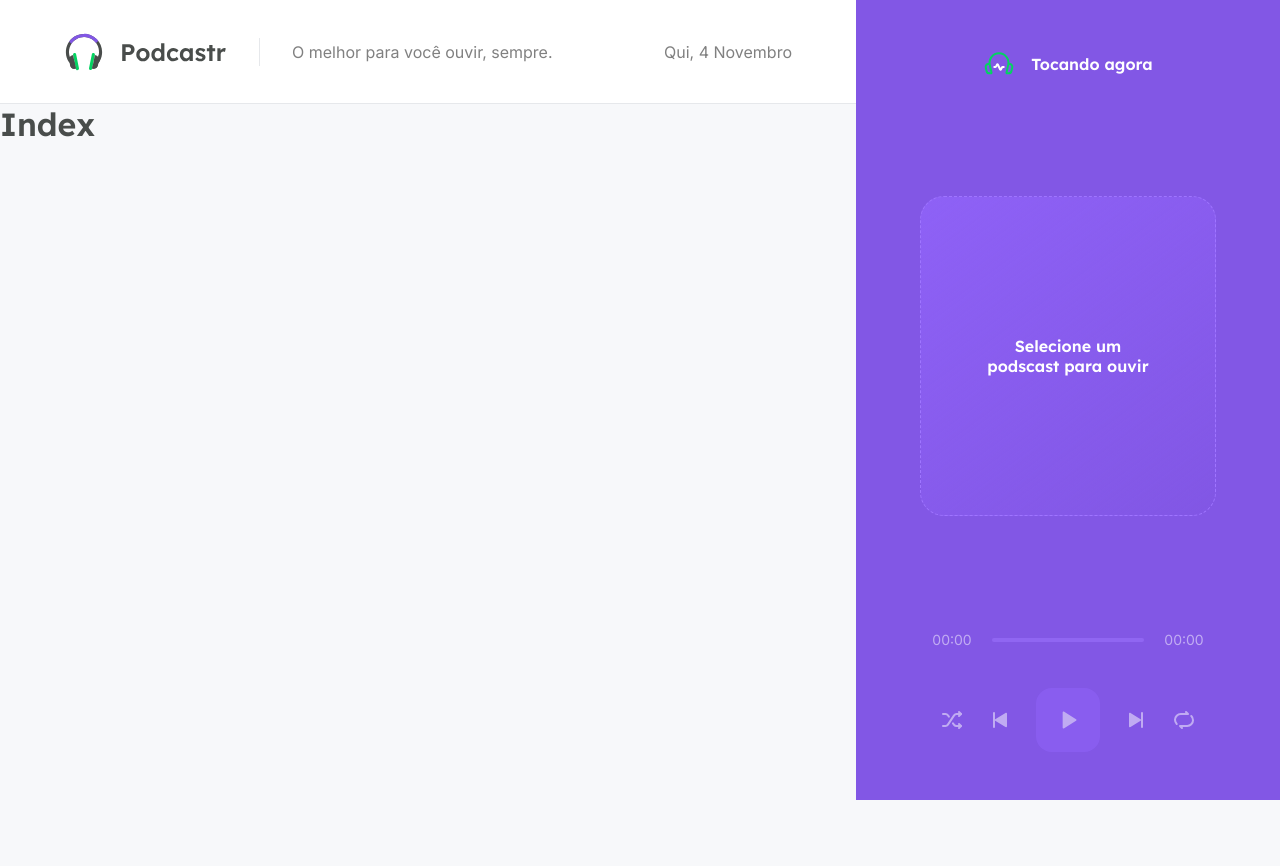
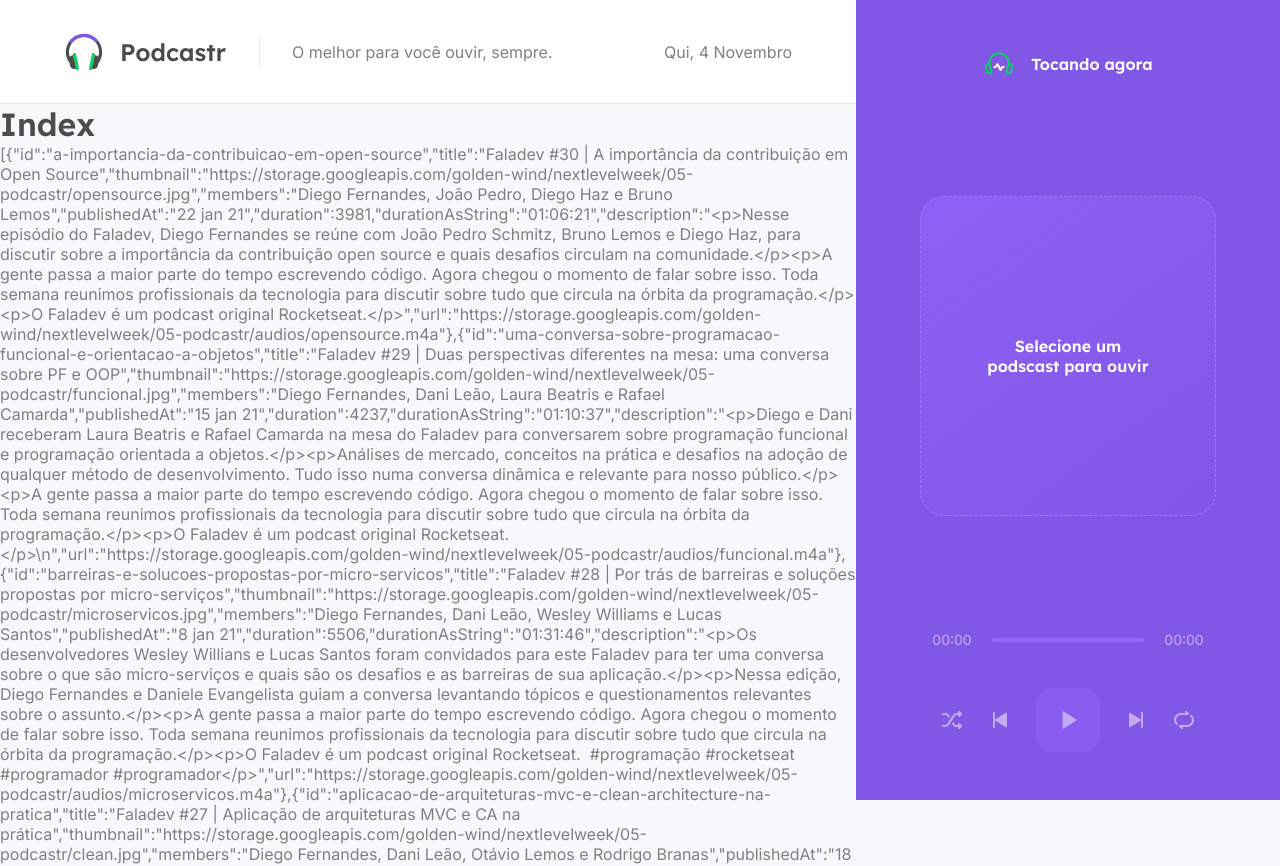
Before and after one commit to patbarnabe/Podcastr-NLW5, a Next.js app: page / in a window 1280 px wide. Shown: the top 866 px of the page. Before the commit the page ends 800 px from the top, so only its background shows below. Built offline with nearby package versions, Linux system fonts and the light colour scheme; data requests are answered from the project's data file.

Commit message:
Home page types config and axios installation

```diff
--- a/package.json
+++ b/package.json
@@ -9,6 +9,7 @@
     "server": "json-server server.json -w -d 750 -p 3333"
   },
   "dependencies": {
+    "axios": "^0.24.0",
     "date-fns": "^2.25.0",
     "next": "12.0.2",
     "react": "17.0.2",
--- a/src/pages/index.tsx
+++ b/src/pages/index.tsx
@@ -1,54 +1,73 @@
-// Três formas de Consumir API dentro do React:
+/*Três formas de Consumir API dentro do React:
+  - SPA
+  - SSR
+  - SSG
+*/
 
-// import { useEffect } from "react"
+import { GetStaticProps } from 'next'; // Tipagem da função, ou seja, como é seu formato, seu retorno, seus parâmetros, etc.
 
-export default function Home(props) {
+import { format, parseISO} from 'date-fns';
+import ptBR from 'date-fns/locale/pt-BR';
 
+import { api } from '../services/api';
+import { convertDurationToTimeString } from '../utils/convertDurationToTimeString';
 
-  //1. SPA (funciona em qualquer projeto React)
+type Episode = {
+  id: string,
+  title: string,
+  thumbnail: string,
+  members: string,
+  publishedAt: string,
+  duration: number,
+  durationAsString: string,
+  description: string,
+  url: string,
+}
 
-  /*
-  useEffect(() => {
-    fetch('http://localhost:3333/episodes')
-      .then(response => response.json())
-      .then(data => console.log(data))
-  }, [])
-  */
+type HomeProps = {
+  episodes: Episode[] // ou Array<Episode>
+}
 
-  console.log(props.episodes) // Dados foram carregados no Next.js e podem ser vistos no terminal onde o 'yarn dev' está sendo rodado. Para observar os dados no browser, adicionar <p>{JSON.stringify(props.episodes)}</p> no return da página.
-
+export default function Home(props: HomeProps) {
   return (
     <>
       <h1> Index </h1>
+      <p>{JSON.stringify(props.episodes)}</p>
     </>
   )
 }
 
-// 2. SSR (funciona apenas para Next.js)
+// SSG
+export const getStaticProps: GetStaticProps =  async () => {
+  //  const response = await api.get('/episodes?_limit=12&_sort=published_at&_order=desc'
 
-/*
-export async function getServerSideProps() {
-  const response = await fetch('http://localhost:3333/episodes')
-  const data = await response.json()
+  // const data = await response.data;
+
+  const { data } = await api.get('episodes', {
+    params: {
+      _limit: 12,
+      _sort: 'published_at',
+      _order: 'desc'
+    }
+  })
+
+  const episodes = data.map(episode => {
+    return {
+      id: episode.id,
+      title: episode.title,
+      thumbnail: episode.thumbnail,
+      members: episode.members,
+      publishedAt: format(parseISO(episode.published_at), 'd MMM yy', { locale: ptBR }),
+      duration: Number(episode.file.duration),
+      durationAsString: convertDurationToTimeString(Number(episode.file.duration)),
+      description: episode.description,
+      url: episode.file.url,
+    };
+  })
 
   return {
     props: {
-      episodes: data
-    }
-  }
-}
-*/
-
-
-// 3. SSG (funciona apenas para Next.js)
-
-export async function getStaticProps() {
-  const response = await fetch('http://localhost:3333/episodes')
-  const data = await response.json()
-
-  return {
-    props: {
-      episodes: data,
+      episodes,
     },
     revalidate:  60 * 60 * 8, // Número em segundos de quanto em quanto tempo eu quero gerar uma nova versão dessa página. Nesse caso, uma nova versão será gerada a cada 8h.
   }
--- /dev/null
+++ b/src/services/api.ts
@@ -0,0 +1,5 @@
+import axios from 'axios';
+
+export const api = axios.create({
+    baseURL: 'http://localhost:3333/'
+})
--- /dev/null
+++ b/src/utils/convertDurationToTimeString.ts
@@ -0,0 +1,11 @@
+export function convertDurationToTimeString(duration: number) {
+    const hours = Math.floor(duration / (60 * 60))
+    const minutes = Math.floor((duration % 3600) / 60)
+    const seconds =  duration % 60
+
+    const timeString = [hours, minutes, seconds]
+        .map(unit => String(unit).padStart(2, '0'))
+        .join(':')
+
+    return timeString;
+}
```
Also changed, not shown: 1 other file (tests, documents, lock files or other folders).
